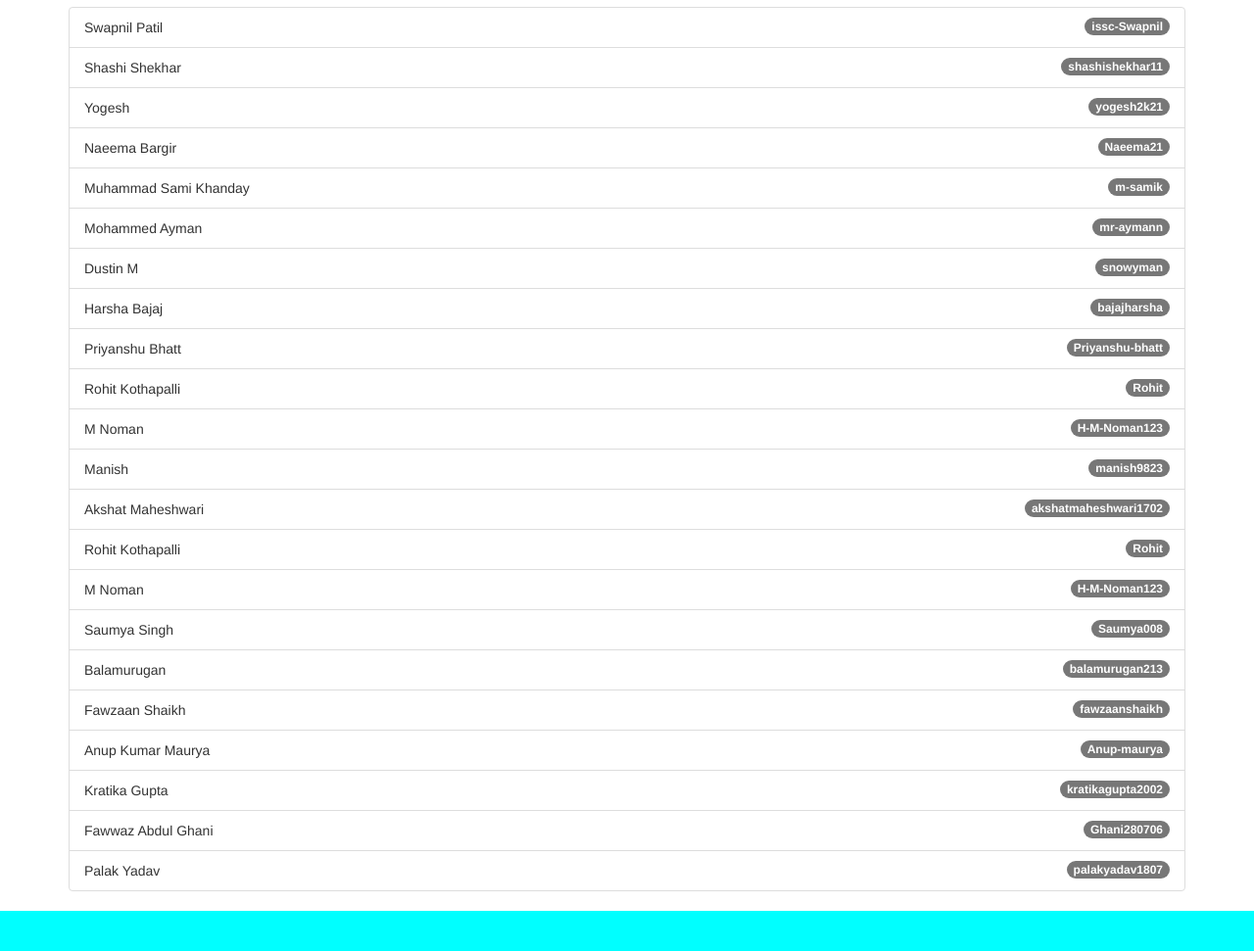
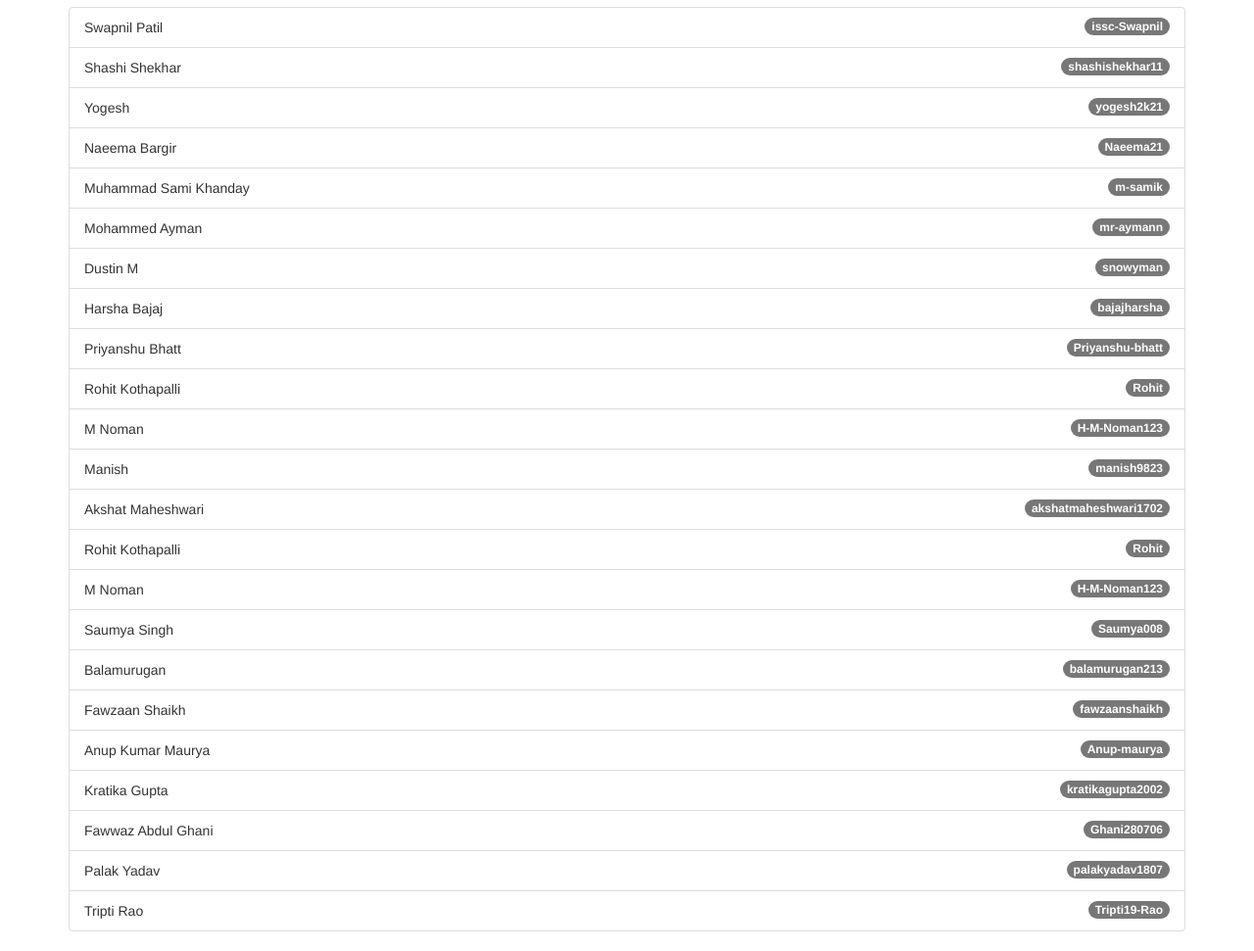
Before and after one commit to issc-Swapnil/hacktoberfest2021, a plain HTML site: page index.html in a window 1280 px wide. Shown: the part 56-1027 px from the top of the page at 98% size. Before the commit the page ends 986 px from the top, so only its background shows below. Drawn offline with nearby package versions, Linux system fonts and the light colour scheme.

Commit message:
Hacktoberfest

```diff
--- a/index.html
+++ b/index.html
@@ -40,6 +40,8 @@
       <li class="list-group-item ">Kratika Gupta <span class="badge ">kratikagupta2002</span> </li>
       <li class="list-group-item ">Fawwaz Abdul Ghani <span class="badge ">Ghani280706</span> </li>
       <li class="list-group-item ">Palak Yadav <span class="badge ">palakyadav1807</span> </li>
+      <li class="list-group-item ">Tripti Rao <span class="badge ">Tripti19-Rao</span> </li>
+
     </ul>
   </div>
 
```
